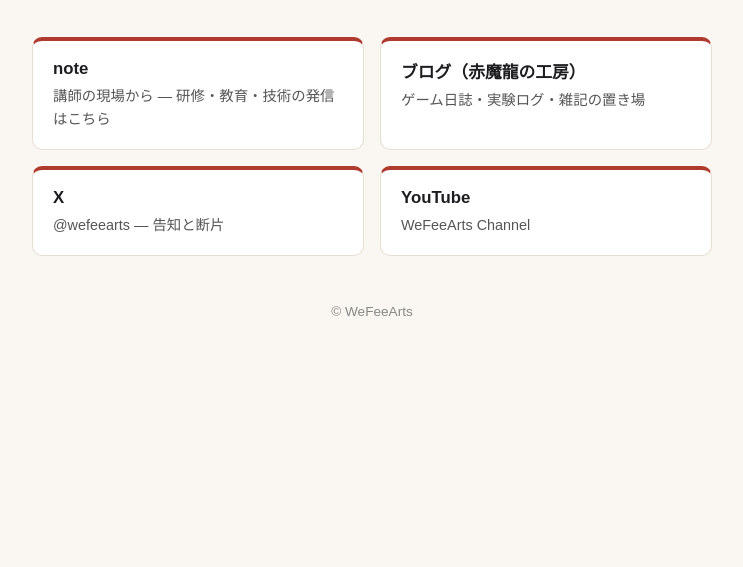
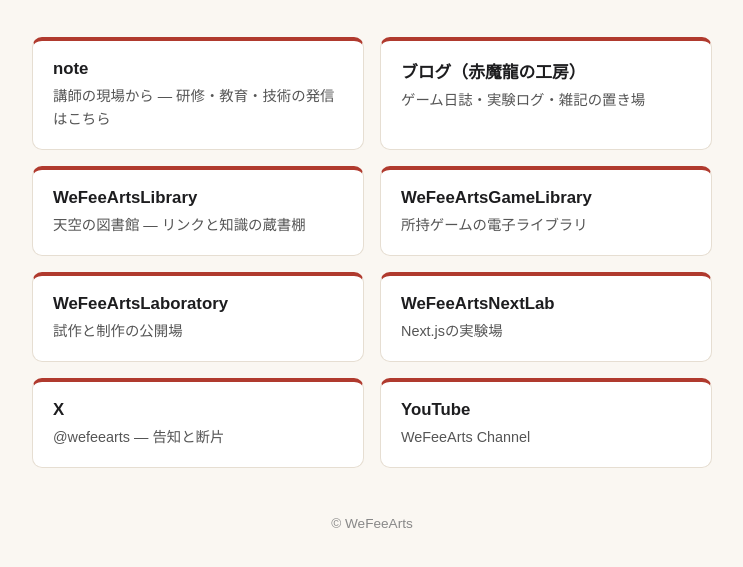
Before and after one commit to Akamaryuu/WeFeeArtsHub, a plain HTML site: page docs/index.html in a window 1280 px wide. Shown: the part 195-762 px from the top of the page, without its empty margins (268-1011 px from the left). Drawn offline with Linux system fonts and the light colour scheme.

Commit message:
ポータルにLibrary/GameLibrary/Laboratory/NextLabのリンクカードを追加

```diff
--- a/docs/index.html
+++ b/docs/index.html
@@ -29,6 +29,22 @@ gtag('config', 'G-0GS730LWDG');
       <span class="card-title">ブログ（赤魔龍の工房）</span>
       <span class="card-desc">ゲーム日誌・実験ログ・雑記の置き場</span>
     </a>
+    <a class="card" href="/WeFeeArtsLibrary/">
+      <span class="card-title">WeFeeArtsLibrary</span>
+      <span class="card-desc">天空の図書館 — リンクと知識の蔵書棚</span>
+    </a>
+    <a class="card" href="/WeFeeArtsGameLibrary/">
+      <span class="card-title">WeFeeArtsGameLibrary</span>
+      <span class="card-desc">所持ゲームの電子ライブラリ</span>
+    </a>
+    <a class="card" href="/WeFeeArtsLaboratory/">
+      <span class="card-title">WeFeeArtsLaboratory</span>
+      <span class="card-desc">試作と制作の公開場</span>
+    </a>
+    <a class="card" href="/WeFeeArtsNextLab/">
+      <span class="card-title">WeFeeArtsNextLab</span>
+      <span class="card-desc">Next.jsの実験場</span>
+    </a>
     <a class="card" href="https://x.com/wefeearts">
       <span class="card-title">X</span>
       <span class="card-desc">@wefeearts — 告知と断片</span>
```
Also changed, not shown: index.html (+16 -0 lines).
